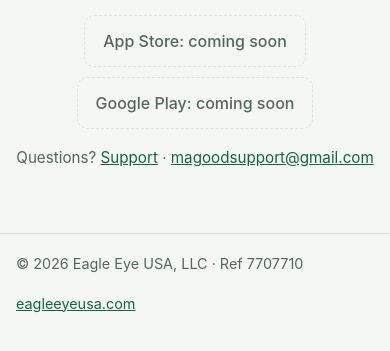
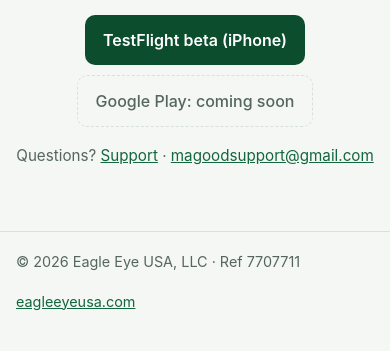
Before and after one commit to MannyGM/eagleeyeusa-apps, a plain HTML site: page nidaa/index.html in a window 390 px wide. Shown: the part 415-766 px from the top of the page. Drawn offline with Linux system fonts and the light colour scheme.

Commit message:
Nidaa QR page: iPhone goes to the TestFlight beta until the App Store is live (Ref 7707711)
Co-Authored-By: Claude Opus 5.5 <noreply@anthropic.com>

```diff
--- a/nidaa/index.html
+++ b/nidaa/index.html
@@ -17,8 +17,8 @@
   // The QR code points here. Fill in a store link when that listing is live; until then this page says "coming soon".
   // Before release, a TestFlight public link or a Play testing link can go here instead.
   var STORE = {
-    ios: "",     // App Store, e.g. "https://apps.apple.com/app/id1234567890"
-    android: ""  // Google Play: "https://play.google.com/store/apps/details?id=com.azanapp"
+    ios: "https://testflight.apple.com/join/mhqAn466",  // TestFlight beta until the App Store listing is live ("https://apps.apple.com/app/id...")
+    android: ""  // Google Play: "https://play.google.com/store/apps/details?id=com.eagleeyeusa.nidaa"
   };
   // iPads that ask for desktop sites say "Macintosh" but have a touch screen.
   var ua = navigator.userAgent;
@@ -48,7 +48,7 @@
 </main>
 <footer>
   <div class="wrap">
-    <span>© 2026 Eagle Eye USA, LLC · Ref <span class="ref">7707710</span></span>
+    <span>© 2026 Eagle Eye USA, LLC · Ref <span class="ref">7707711</span></span>
     <span><a href="https://eagleeyeusa.com">eagleeyeusa.com</a></span>
   </div>
 </footer>
@@ -60,7 +60,8 @@
   stores.forEach(function (s) {
     var el = document.createElement(STORE[s[0]] ? "a" : "span");
     el.className = STORE[s[0]] ? "badge" : "badge soon";
-    el.textContent = STORE[s[0]] ? s[1] + " (" + s[2] + ")" : s[1] + ": coming soon";
+    var beta = /testflight\.apple\.com|play\.google\.com\/apps\/(internaltest|testing)/.test(STORE[s[0]]);
+    el.textContent = !STORE[s[0]] ? s[1] + ": coming soon" : beta ? (s[0] === "ios" ? "TestFlight beta" : "Google Play beta") + " (" + s[2] + ")" : s[1] + " (" + s[2] + ")";
     if (STORE[s[0]]) el.href = STORE[s[0]];
     box.appendChild(el);
   });
```
